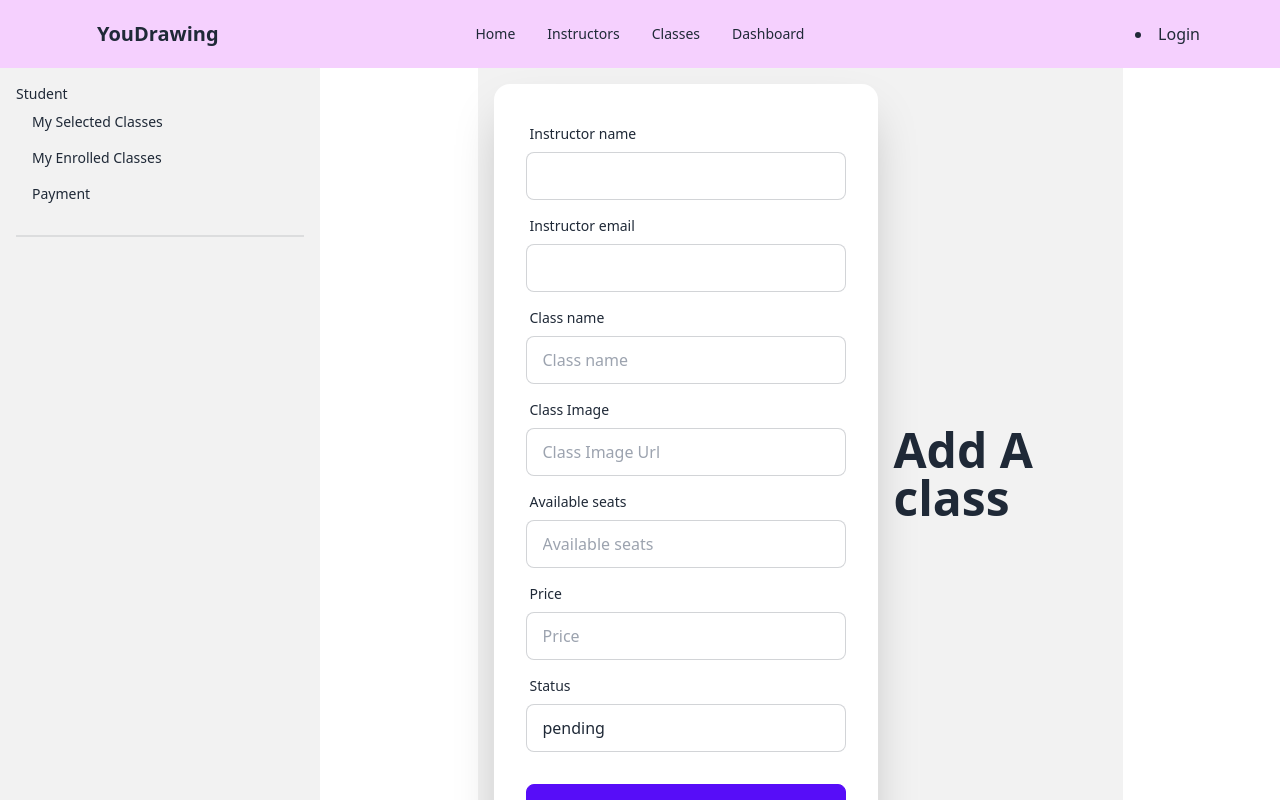
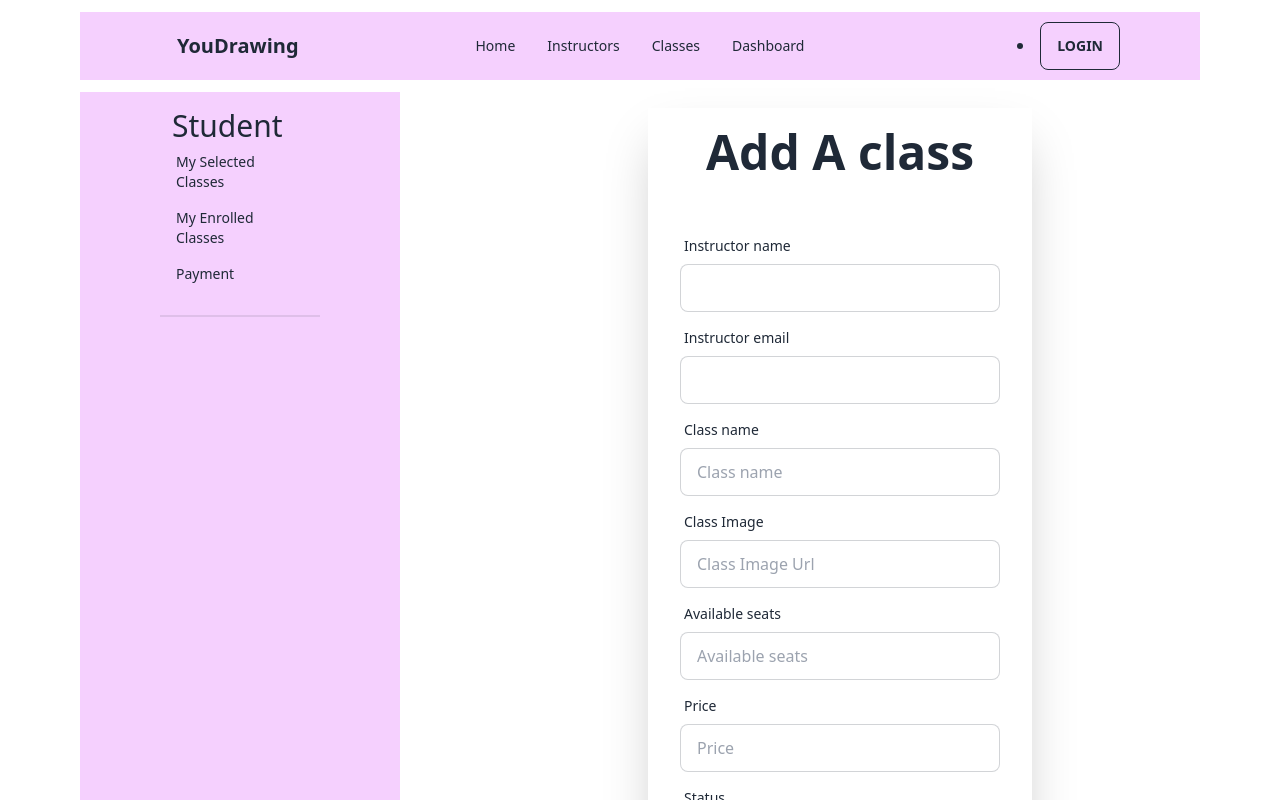
Before and after one commit to anik12136/You-Drawing-client, a React (Vite) app: page /dashboard/addAClass in a window 1280 px wide. Shown: the top 800 px of the page. Built offline with nearby package versions, Linux system fonts and the light colour scheme; no server answers.

Commit message:
added color combination for desigining

```diff
--- a/src/Pages/Dashboard/Dashboard.jsx
+++ b/src/Pages/Dashboard/Dashboard.jsx
@@ -23,7 +23,8 @@ const Dashboard = () => {
 if (checkUser.role === 'admin') {
 
   return (
-    <div className="drawer lg:drawer-open">
+   <div className="ms-20">
+     <div className="drawer lg:drawer-open">
 <input id="my-drawer-2" type="checkbox" className="drawer-toggle" />
 <div className="drawer-content flex flex-col items-center justify-center">
 {/* Page content here */}
@@ -33,12 +34,12 @@ if (checkUser.role === 'admin') {
 </div>
 <div className="drawer-side">
 <label htmlFor="my-drawer-2" className="drawer-overlay"></label>
-<ul className="menu p-4 w-80 h-full bg-base-200 text-base-content">
+<ul className="menu p-4 w-80 h-full bg-fuchsia-200 text-base-content">
   {/* Sidebar content here */}
 
 
-    <div>
-          <h2>Admin</h2>
+  <div className="mx-16">
+         <h2 className="text-3xl ms-3">Admin</h2>
          <li><Link to="/dashboard/manageClasses">Manage Classes</Link></li>
          <li><Link to="/dashboard/allUsers">Manage Users</Link></li>
          <div className="divider"></div>
@@ -48,6 +49,7 @@ if (checkUser.role === 'admin') {
 
 </div>
 </div>
+   </div>
 );
 
 }
@@ -55,7 +57,8 @@ if (checkUser.role === 'admin') {
 
 else if (checkUser.role === 'instructor') {
   return (
-    <div className="drawer lg:drawer-open">
+    <div className="ms-20">
+      <div className="drawer lg:drawer-open ">
 <input id="my-drawer-2" type="checkbox" className="drawer-toggle" />
 <div className="drawer-content flex flex-col items-center justify-center">
 {/* Page content here */}
@@ -65,12 +68,12 @@ else if (checkUser.role === 'instructor') {
 </div>
 <div className="drawer-side">
 <label htmlFor="my-drawer-2" className="drawer-overlay"></label>
-<ul className="menu p-4 w-80 h-full bg-base-200 text-base-content">
+<ul className="menu p-4 w-80 h-full bg-fuchsia-200 text-base-content">
   {/* Sidebar content here */}
 
 
-  <div>
-         <h2>Instructor</h2>
+  <div className="mx-16">
+         <h2 className="text-3xl ms-3">Instructor</h2>
          <li><Link to="/dashboard/addAClass">Add a Class</Link></li>
          <li><Link to="/dashboard/myClasses">My Classes</Link></li>
          <div className="divider"></div>
@@ -80,13 +83,15 @@ else if (checkUser.role === 'instructor') {
 
 </div>
 </div>
+    </div>
 );
 
 }
 
 else {
   return (
-    <div className="drawer lg:drawer-open">
+  <div className="ms-20">
+      <div className="drawer lg:drawer-open">
 <input id="my-drawer-2" type="checkbox" className="drawer-toggle" />
 <div className="drawer-content flex flex-col items-center justify-center">
 {/* Page content here */}
@@ -96,12 +101,12 @@ else {
 </div>
 <div className="drawer-side">
 <label htmlFor="my-drawer-2" className="drawer-overlay"></label>
-<ul className="menu p-4 w-80 h-full bg-base-200 text-base-content">
+<ul className="menu p-4 w-80 h-full bg-fuchsia-200 text-base-content">
   {/* Sidebar content here */}
 
 
-  <div>
-         <h2>Student</h2>
+  <div className="mx-16">
+         <h2 className="text-3xl ms-3">Student</h2>
         <li><Link to="/dashboard/mySelectedClass">My Selected Classes</Link></li>
         <li><Link to="/dashboard/myEnrolledClass">My Enrolled Classes</Link></li>
        <li><Link to="/dashboard/payment">Payment</Link></li>
@@ -112,6 +117,7 @@ else {
 
 </div>
 </div>
+  </div>
 );
 
 }
--- a/src/Pages/Dashboard/InstructorHome/AddAClass/AddAClasses.jsx
+++ b/src/Pages/Dashboard/InstructorHome/AddAClass/AddAClasses.jsx
@@ -39,55 +39,18 @@ const AddAClasses = () => {
                                 }
                             });
 
-        // createUser(data.email, data.password)
-        //     .then(result => {
-
-        //         const loggedUser = result.user;
-        //         console.log(loggedUser);
-
-        //         updateUserProfile(data.name, data.photoURL)
-        //             .then(() => {
-        //                 const insertUser = { name: data.name, email: data.email, image:data.photoURL,role:data.role }
-        //                 console.log(insertUser);
-        //                 fetch('http://localhost:8000/users', {
-        //                     method: 'POST',
-        //                     headers: {
-        //                         'content-type': 'application/json'
-        //                     },
-        //                     body: JSON.stringify(insertUser)
-        //                 })
-        //                     .then(res => res.json())
-        //                     .then(data => {
-        //                         if (data.insertedId) {
-        //                             reset();
-        //                             Swal.fire({
-        //                                 position: 'top-end',
-        //                                 icon: 'success',
-        //                                 title: 'User created successfully.',
-        //                                 showConfirmButton: false,
-        //                                 timer: 1500
-        //                             });
-
-        //                         }
-        //                     })
-
-        //             })
-        //             .catch(error => console.log(error))
-        //     })
-
         }
 
-        // console.log(data);
     return (
         <div>
-             <div className="hero min-h-screen bg-base-200">
-                <div className="hero-content flex-col lg:flex-row-reverse">
-                    <div className="text-center lg:text-left">
+             <div className="hero">
+                <div className="hero-content ">
+
+                    <div className=" shadow-2xl bg-base-100">
+                    <div className="text-center p-5">
                         <h1 className="text-5xl font-bold">Add A class</h1>
                     </div>
-                    <div className="card flex-shrink-0 w-full max-w-sm shadow-2xl bg-base-100">
-                        <form onSubmit={handleSubmit(onSubmit)} className="card-body">
-
+                        <form onSubmit={handleSubmit(onSubmit)} className="card-body w-96">
 
                             <div className="form-control">
                                 <label className="label">
@@ -136,7 +99,7 @@ const AddAClasses = () => {
                                 <input type="number"  {...register("Price", { required: true })} placeholder="Price" className="input input-bordered" />
                                 {errors.photoURL && <span className="text-red-600">Price is required</span>}
                             </div>
-                            <div className="form-control">
+                            <div className="form-control ">
                                 <label className="label">
                                     <span className="label-text">Status</span>
                                 </label>
--- a/src/Pages/Dashboard/InstructorHome/MyClasses/MyClassesCard.jsx
+++ b/src/Pages/Dashboard/InstructorHome/MyClasses/MyClassesCard.jsx
@@ -1,7 +1,6 @@
 import React from 'react';
 
 const MyClassesCard = ({cls}) => {
-    console.log(cls)
     return (
       <div className="card w-60 bg-base-100 shadow-xl h-96">
         <figure><img src={cls.ClassImage} alt="Shoes" /></figure>
--- a/src/Pages/Home/Banner/Banner.jsx
+++ b/src/Pages/Home/Banner/Banner.jsx
@@ -1,7 +1,7 @@
 
 const Banner = () => {
     return (
-        <div className='' >
+        <div className='mx-20' >
 
             <div className="carousel w-full h-[600px]">
                 <div id="item1" className="carousel-item w-full">
--- a/src/Pages/Login/Login.jsx
+++ b/src/Pages/Login/Login.jsx
@@ -51,15 +51,17 @@ const Login = () => {
 
     return (
 
-        <div>
+        <div className='-mt-10'>
+          <div className="hero min-h-screen">
 
+                <div className="hero-content flex-col lg:flex-row-reverse">
+                <img src="https://img.freepik.com/free-vector/my-password-concept-illustration_114360-4294.jpg" alt="" className='h-[500px] mx-10' />
 
-            <div className="hero ">
-            {/* <h1 className="text-5xl font-bold">Login now!</h1> */}
-                <div className="hero-content my-6 ">
                     <div className="card  w-full max-w-sm shadow-2xl bg-base-100">
-                        <div className="card-body">
-                            <form action="" onSubmit={handleLogin} >
+                        <div className="text-center lg:text-left">
+                        </div>
+                        <div className="card flex-shrink-0 w-full max-w-sm shadow-2xl bg-base-100">
+                            <form action="" onSubmit={handleLogin} className="card-body">
                                 <div className="form-control">
                                     <label className="label">
                                         <span className="label-text">Email</span>
@@ -75,20 +77,15 @@ const Login = () => {
                                     </label>
                                 </div>
                                 <div className="form-control mt-6">
-                                    <button className="btn btn-primary">Login</button>
+                                    <button className="btn btn-outline btn-default">Login</button>
                                 </div>
-                                {/* {
-                                    !user &&
-                                    <div className='flex justify-center'>
-                                        <button onClick={handleGoogleSignIn} className="btn btn-wide  mt-3">Login with Google</button>
-                                    </div>
-                                } */}
 
                                 {
                                     !user && <SocialLogin></SocialLogin>
                                 }
                             </form>
-                            <p className='my-4 text-center'>New to <span className=' font-bold'>Wonder Land</span> ? <Link className='text-orange-600 font-bold' to="/signup">Sign Up</Link> </p>
+
+                            <p className='my-4 text-center'>New to <span className=' font-bold'>YouDrawing</span> ? <Link className='text-pink-400 font-bold' to="/signup">Sign Up</Link> </p>
                         </div>
                     </div>
                 </div>
--- a/src/Pages/SignUp/SignUp.jsx
+++ b/src/Pages/SignUp/SignUp.jsx
@@ -57,11 +57,11 @@ const SignUp = () => {
             {/* <Helmet>
                 <title>Bistro Boss | Sign Up</title>
             </Helmet> */}
-            <div className="hero min-h-screen bg-base-200">
+            <div className='mx-20'>
+            <div className="hero min-h-screen">
                 <div className="hero-content flex-col lg:flex-row-reverse">
                     <div className="text-center lg:text-left">
-                        <h1 className="text-5xl font-bold">Sign up now!</h1>
-                        <p className="py-6">Provident cupiditate voluptatem et in. Quaerat fugiat ut assumenda excepturi exercitationem quasi. In deleniti eaque aut repudiandae et a id nisi.</p>
+                        <img src="https://img.freepik.com/free-vector/sign-up-concept-illustration_114360-7875.jpg" alt="" className='h-full' />
                     </div>
                     <div className="card flex-shrink-0 w-full max-w-sm shadow-2xl bg-base-100">
                         <form onSubmit={handleSubmit(onSubmit)} className="card-body">
@@ -108,144 +108,16 @@ const SignUp = () => {
 
                             </div>
                             <div className="form-control mt-6">
-                                <input className="btn btn-primary" type="submit" value="Sign Up" />
+                                <input className="btn btn-outline btn-default" type="submit" value="Sign Up" />
                             </div>
                         </form>
-                        <p><small>Already have an account <Link to="/login">Login</Link></small></p>
+                        <p className='mb-5 text-center'>Already have an account ? <Link to="/login" className='text-pink-400 font-bold'>Login</Link></p>
                     </div>
                 </div>
+            </div>
             </div>
         </>
     );
 };
 
 export default SignUp;
-
-
-
-// const SignUp = () => {
-
-//     const [error, setError] = useState('');
-//     const [success, setSuccess] = useState('');
-
-
-//     const handleSubmit = (event) => {
-//         event.preventDefault();
-//         setSuccess('');
-//         setError('');
-//         const email = event.target.email.value;
-//         const password = event.target.password.value;
-//         const name = event.target.name.value;
-//         const photo = event.target.photoUrl.value;
-
-
-
-//         if (password.length < 6) {
-//             setError('Please add at least 6 characters in your password')
-//             return;
-//         }
-
-//         createUserWithEmailAndPassword(auth, email, password)
-//             .then(result => {
-//                 const loggedUser = result.user;
-
-//                 setError('');
-//                 event.target.reset();
-//                 setSuccess('User has been created successfully');
-//                 updateUserData(result.user, name, photo);
-//             })
-//             .catch(error => {
-
-//                 setError(error.message);
-//             })
-//     }
-
-//     const updateUserData = (user, name, photo) => {
-//         updateProfile(user, {
-//             displayName: name,
-//             photoURL: photo
-//         })
-//             .then(() => {
-
-
-
-//                 // for users data
-//                 const saveUser = {name:data.name, email: data.email}
-//                 fetch('http://localhost:8000/users'), {
-//                     method:'POST',
-//                     headers: {
-//                         'Content-Type': 'application/json'
-//                     },
-//                     body: JSON.stringify(saveUser)
-//                 }
-//                 .then(res => res.json())
-//                 .then(data => {
-//                     if(data.insertedId){
-//                         console.log(data.insertedId)
-//                     }
-//                 })
-
-//                 console.log('user name and photo updated')
-//             })
-//             .catch(error => {
-//                 setError(error.message);
-//             })
-//     }
-
-
-//     return (
-//         <div className="hero  bg-base-200">
-//             <div className="hero-content flex-col lg:flex-row my-3">
-//                 <div className="w-1/2 mr-12">
-//                     {/* <img src={img} alt="" /> */}
-//                     <img alt="" />
-//                 </div>
-//                 <div className="card flex-shrink-0 w-full max-w-sm shadow-2xl bg-base-100">
-//                     <div className="card-body">
-//                         <h1 className="text-3xl text-center font-bold">Sign Up</h1>
-//                         {/* <form onSubmit={handleSignUp}> */}
-//                         <form onSubmit={handleSubmit}>
-//                             <div className="form-control">
-//                                 <label className="label">
-//                                     <span className="label-text">Name</span>
-//                                 </label>
-//                                 <input type="text" name='name' placeholder="name" className="input input-bordered" />
-//                             </div>
-//                             <div className="form-control">
-//                                 <label className="label">
-//                                     <span className="label-text">Email</span>
-//                                 </label>
-//                                 <input type="text" name='email' placeholder="email" className="input input-bordered" />
-//                             </div>
-//                             <div className="form-control">
-//                                 <label className="label">
-//                                     <span className="label-text">Password</span>
-//                                 </label>
-//                                 <input type="text" name='password' placeholder="password" className="input input-bordered" />
-//                             </div>
-//                             {/* <div className="form-control">
-//                                 <label className="label">
-//                                     <span className="label-text">Confirm Password</span>
-//                                 </label>
-//                                 <input type="text" name='password' placeholder="Confirm password" className="input input-bordered" />
-
-//                             </div> */}
-//                             <div className="form-control">
-//                                 <label className="label">
-//                                     <span className="label-text">Photo URL</span>
-//                                 </label>
-//                                 <input type="text" name='photoUrl' placeholder="photoUrl" className="input input-bordered" />
-//                             </div>
-//                             <div className="form-control mt-6">
-//                                 <input className="btn btn-primary" type="submit" value="Sign Up" />
-//                             </div>
-//                         </form>
-//                         <p className='my-4 text-center'>Already Have an Account? <Link className='text-orange-600 font-bold' to="/login">Login</Link> </p>
-//                     </div>
-//                 </div>
-//             </div>
-//         </div>
-//     );
-// };
-
-// export default SignUp;
--- a/src/Shared/Footer/Footer.jsx
+++ b/src/Shared/Footer/Footer.jsx
@@ -1,7 +1,7 @@
 
 const Footer = () => {
     return (
-        <div>
+        <div className="mt-3">
             <footer className="footer footer-center p-10 bg-base-200 text-base-content rounded">
   <div className="grid grid-flow-col gap-4">
     <a className="link link-hover">About us</a>
--- a/src/Shared/Header/Header.jsx
+++ b/src/Shared/Header/Header.jsx
@@ -14,8 +14,8 @@ const Header = () => {
 }
 
     return (
-        <div className="">
-            <div className="navbar bg-fuchsia-200 px-20	">
+        <div className="mx-20 my-3 rounded-tl-lg rounded-br-lg">
+            <div className="navbar bg-fuchsia-200 px-20">
   <div className="navbar-start">
     <div className="dropdown">
       <label tabIndex={0} className="btn btn-ghost lg:hidden">
@@ -62,11 +62,11 @@ const Header = () => {
             </div>
           }
 
-  {
+       {
             user ? <>
-                <button onClick={handleLogOut} className="btn btn-ghost">LogOut</button>
+                <button onClick={handleLogOut} className="btn btn-outline btn-default">LogOut</button>
             </> : <>
-                <li><Link to="/login">Login</Link></li>
+                <li><Link to="/login" className="btn btn-outline btn-default">Login</Link></li>
             </>
         }
   </div>
--- a/src/Shared/SocialLogin/SocialLogin.jsx
+++ b/src/Shared/SocialLogin/SocialLogin.jsx
@@ -33,10 +33,12 @@ const SocialLogin = () => {
     return (
         <div>
             <div className="divider"></div>
-            <div className="w-full text-center my-4">
-                <button onClick={handleGoogleSignIn} className="btn btn-circle btn-outline">
+            <div className="w-full text-center">
+            <span>Google Log in</span>
+                <button onClick={handleGoogleSignIn} className="btn btn-circle btn-outline ms-2">
                     <FaGoogle></FaGoogle>
                 </button>
+
             </div>
         </div>
     );
```
